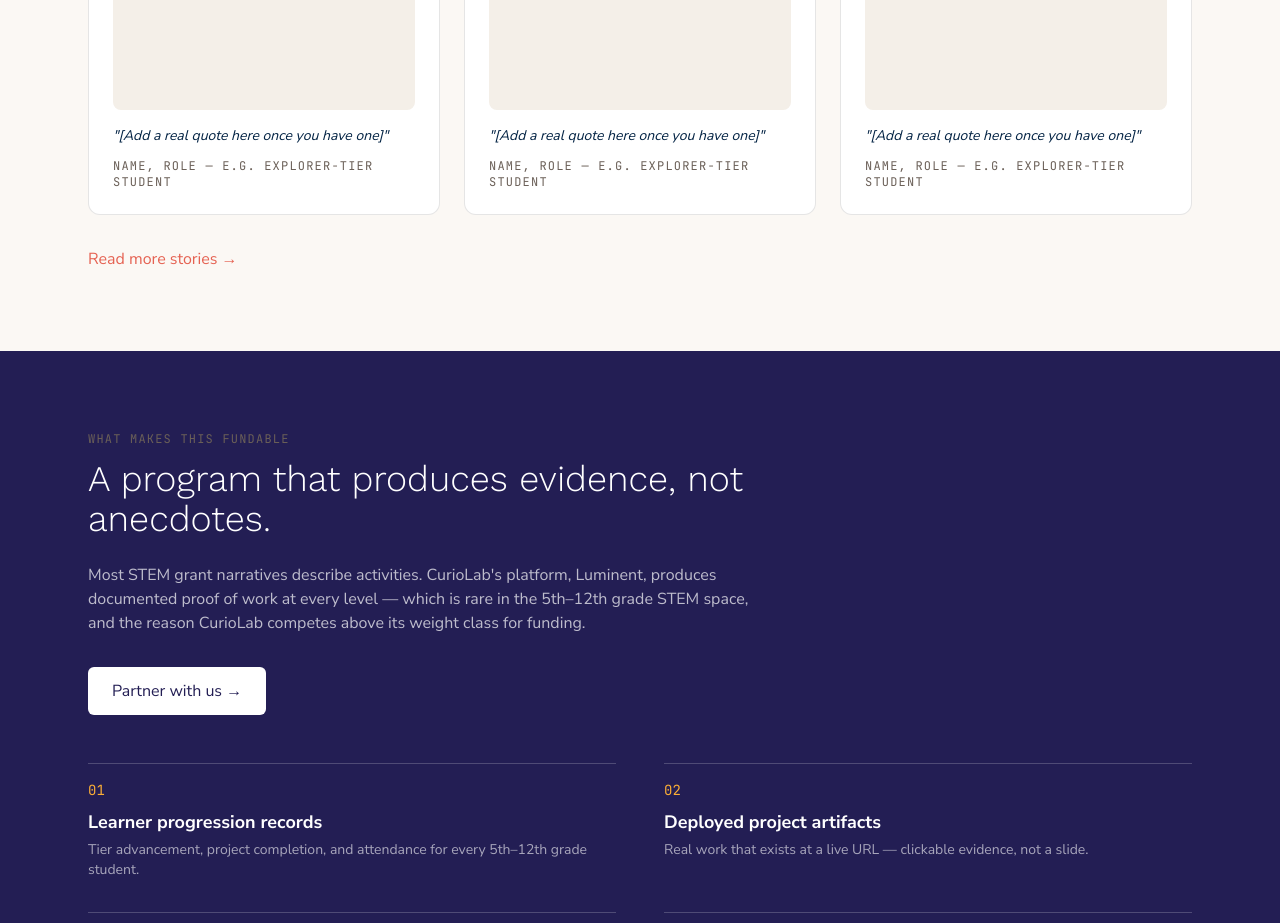
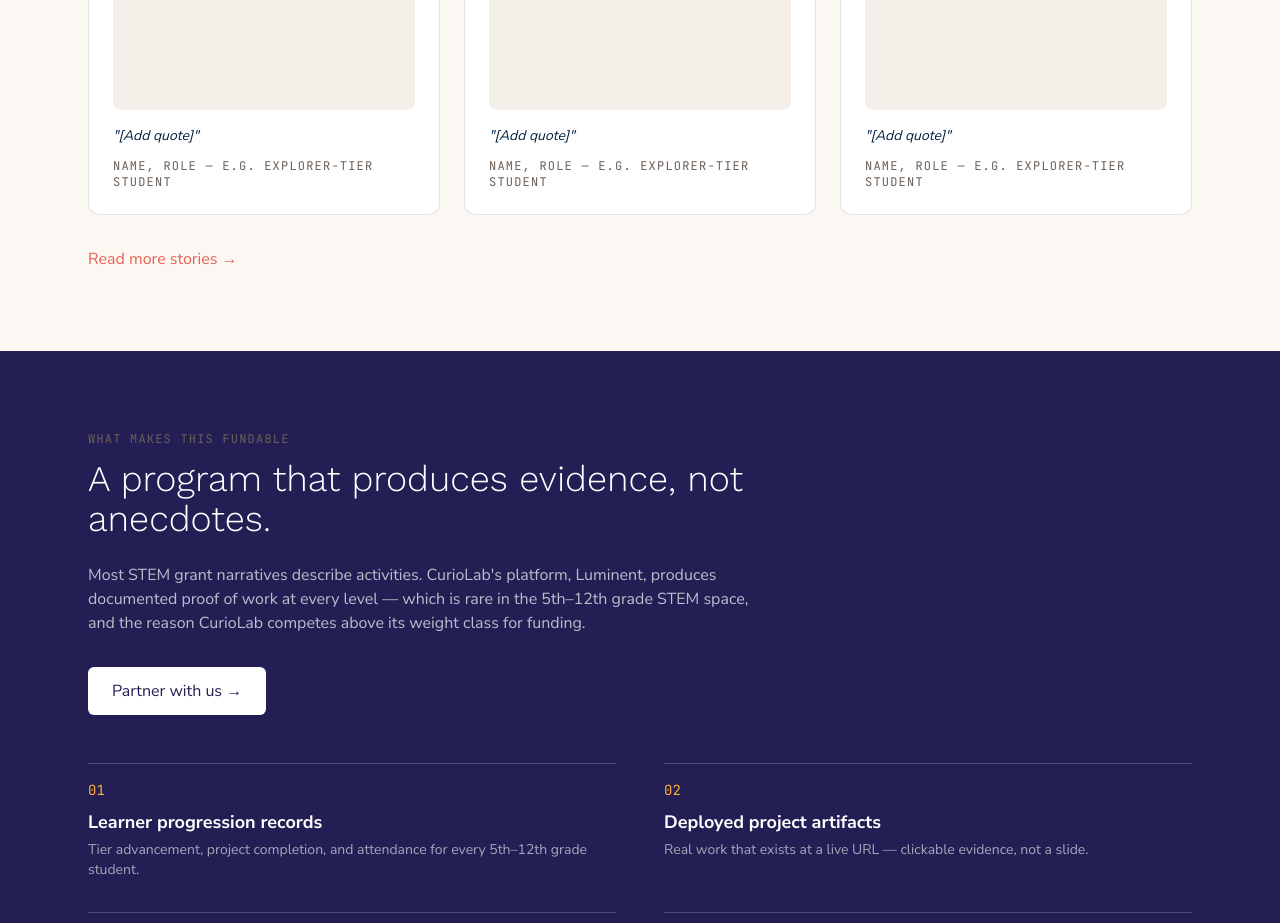
Before and after one commit to anaizma/CurioLabWeb, a Next.js app: page / in a window 1280 px wide. Shown: the part 4320-5243 px from the top of the page. Built offline with nearby package versions, Linux system fonts and the light colour scheme.

Commit message:
Cleaning

```diff
--- a/app/page.tsx
+++ b/app/page.tsx
@@ -223,7 +223,7 @@
               <div className="w-full aspect-square bg-ivory rounded-lg mb-4 flex items-center justify-center text-muted text-xs text-center px-4">
                 [Photo placeholder]
               </div>
-              <p className="text-sm italic mb-3">"[Add a real quote here once you have one]"</p>
+              <p className="text-sm italic mb-3">"[Add quote]"</p>
               <p className="label">Name, role — e.g. Explorer-tier student</p>
             </div>
           ))}
```
